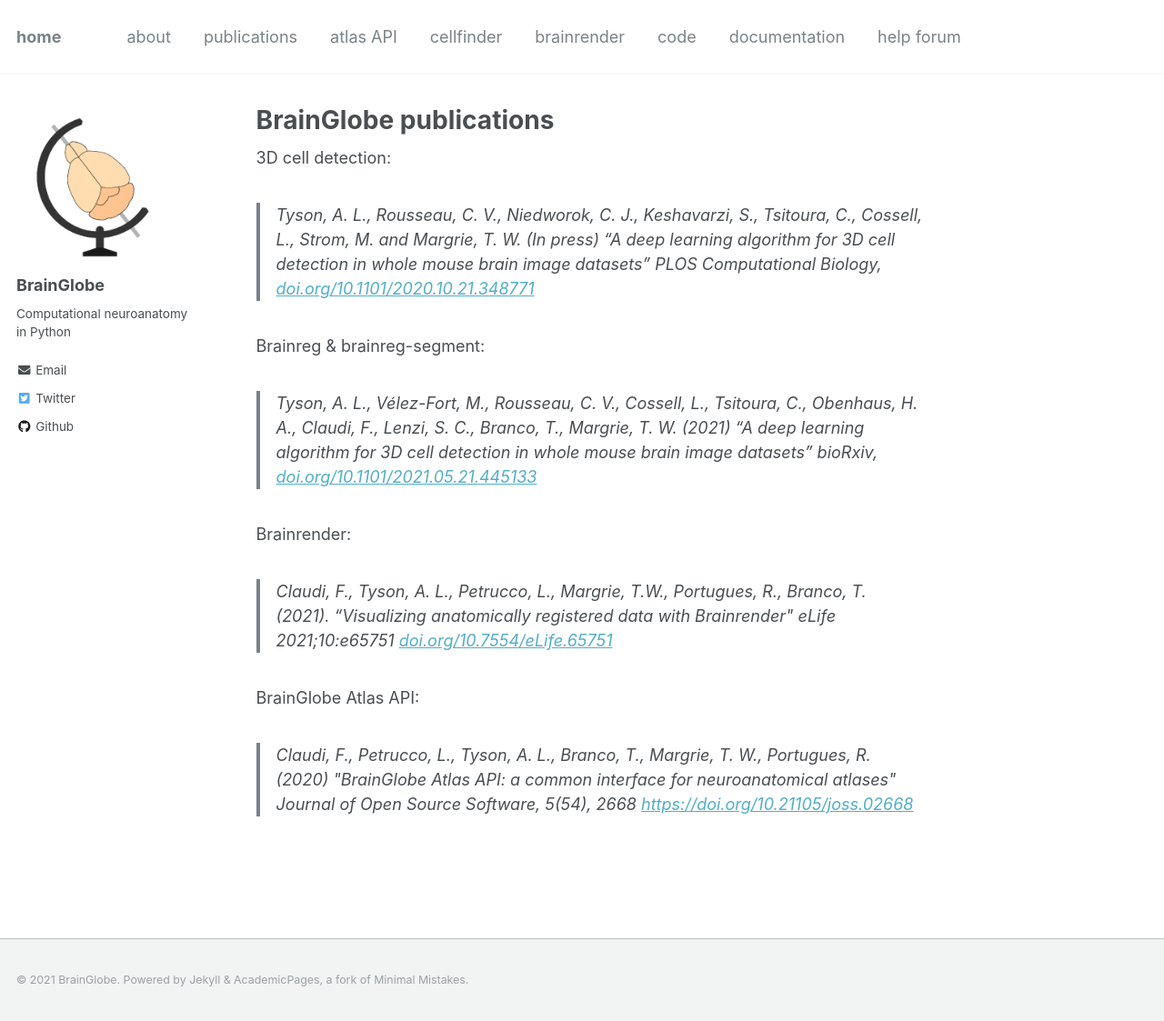
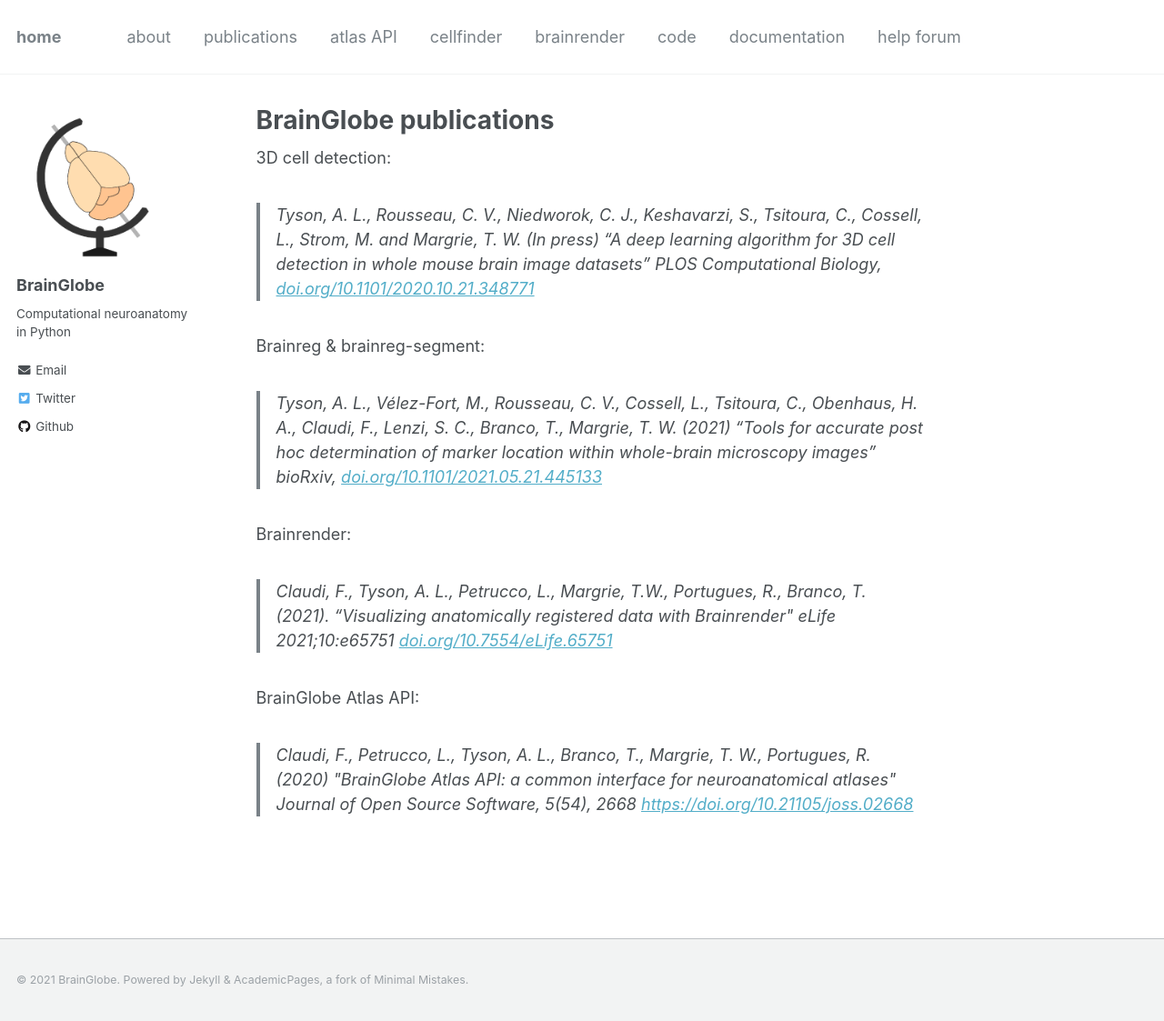
Before and after one commit to brainglobe/brainglobe-web, a Jekyll site: the page built from _pages/publications.md, in a window 1280 px wide and 1123 px high. Shown: the whole window at 91% size. Built offline with Jekyll 4.4.1, drawn with Linux system fonts in a browser that asks for light colours.

Commit message:
update publications

```diff
--- a/_pages/publications.md
+++ b/_pages/publications.md
@@ -8,7 +8,7 @@
 
 
 Brainreg & brainreg-segment:
-> Tyson, A. L., V&eacute;lez-Fort, M.,  Rousseau, C. V., Cossell, L., Tsitoura, C., Obenhaus, H. A., Claudi, F., Lenzi, S. C., Branco, T.,  Margrie, T. W. (2021) “A deep learning algorithm for 3D cell detection in whole mouse brain image datasets" bioRxiv, [doi.org/10.1101/2021.05.21.445133](https://doi.org/10.1101/2021.05.21.445133)
+> Tyson, A. L., V&eacute;lez-Fort, M.,  Rousseau, C. V., Cossell, L., Tsitoura, C., Obenhaus, H. A., Claudi, F., Lenzi, S. C., Branco, T.,  Margrie, T. W. (2021) “Tools for accurate post hoc determination of marker location within whole-brain microscopy images" bioRxiv, [doi.org/10.1101/2021.05.21.445133](https://doi.org/10.1101/2021.05.21.445133)
 
 
 Brainrender:
```
